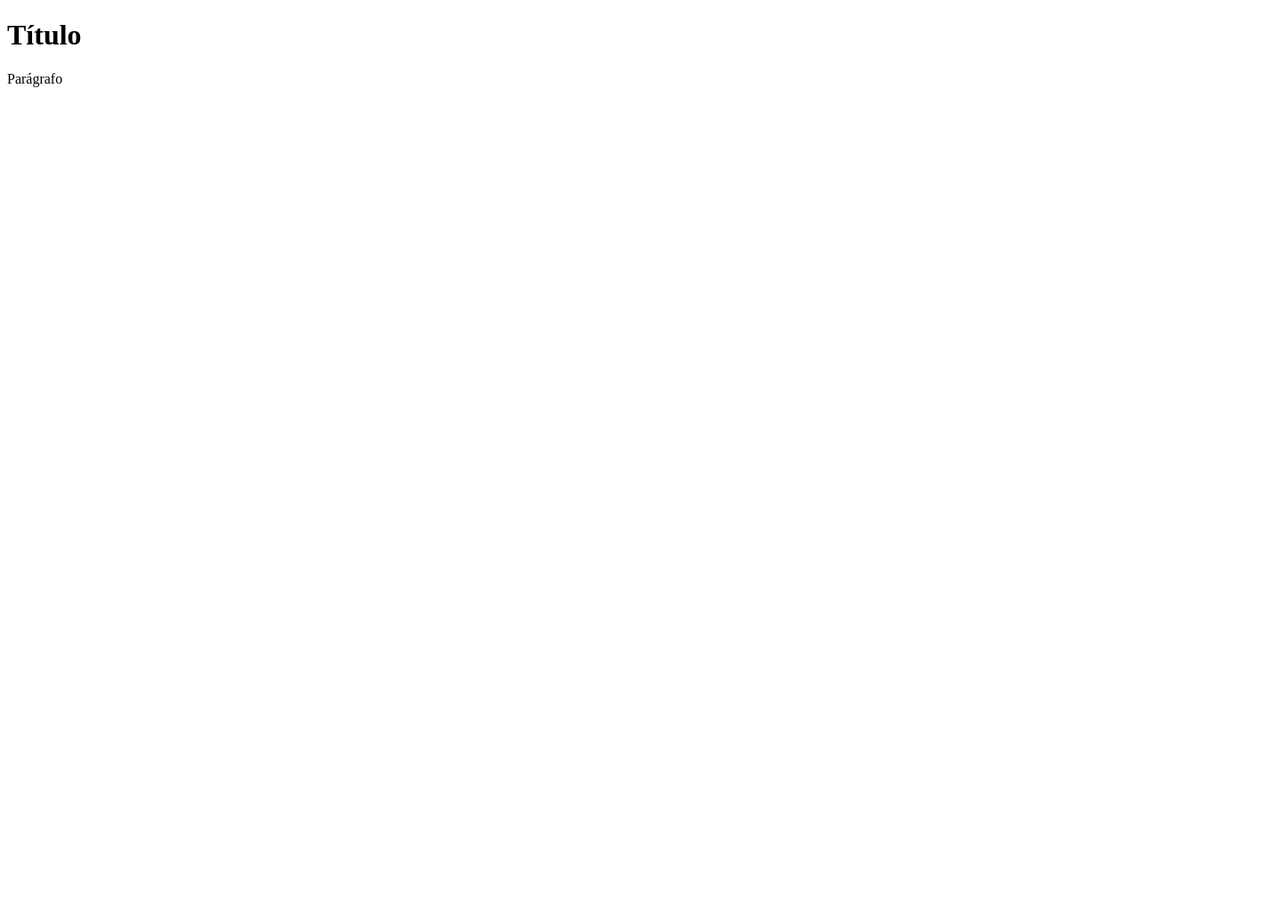
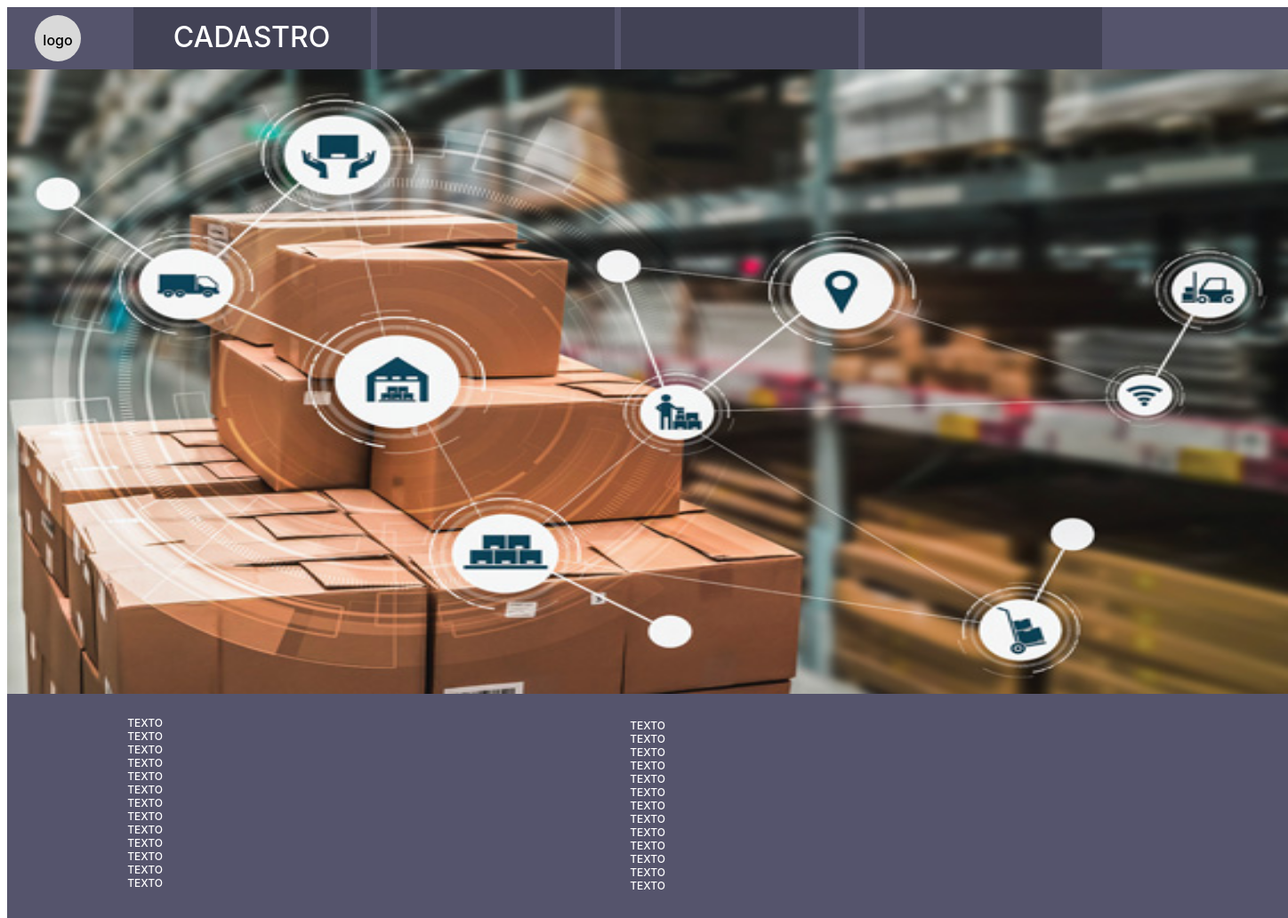
Before and after one commit to edson1sousa/meu-site, a plain HTML site: page index.html in a window 1280 px wide. Shown: the whole page at 89% size, 1448 px wide, since content can reach past the window. Before the commit the page ends 800 px from the top, so only its background shows below. Drawn offline with Linux system fonts and the light colour scheme.

Commit message:
Update index.html

```diff
--- a/index.html
+++ b/index.html
@@ -1,11 +1,18 @@
-<!DOCTYPE html>
-<html>
-<head>
- <title>Título da página - Aparece na aba</title>
- <meta charset="utf-8" />
-</head>
-<body>
- <h1>Título</h1>
- <p>Parágrafo</p>
-</body>
-</html>
+<div style="width: 100%; height: 100%; position: relative; background: white">
+    <img style="width: 1440px; height: 702px; left: 0px; top: 70px; position: absolute" src="estoque_materia.jpg" />
+    <div style="width: 1440px; height: 252px; left: 0px; top: 772px; position: absolute; background: #55546C"></div>
+    <div style="width: 1440px; height: 70px; left: 0px; top: 0px; position: absolute">
+    <div style="width: 1440px; height: 70px; left: 0px; top: 0px; position: absolute; background: #55546C"></div>
+    <div style="width: 267px; height: 70px; left: 142px; top: 0px; position: absolute; background: #424255"></div>
+    <div style="width: 267px; height: 70px; left: 964px; top: 0px; position: absolute; background: #424255"></div>
+    <div style="width: 267px; height: 70px; left: 416px; top: 0px; position: absolute; background: #424255"></div>
+    <div style="width: 267px; height: 70px; left: 690px; top: 0px; position: absolute; background: #424255"></div>
+
+    <a href="cadastro.html" style="text-decoration: none;">
+        <div style="width: 238px; height: 42px; left: 156px; top: 14px; position: absolute; text-align: center; color: white; font-size: 32px; font-family: Inter; font-weight: 500; word-wrap: break-word"> CADASTRO </div> </a>
+
+    <div style="width: 52px; height: 52px; left: 31px; top: 9px; position: absolute; background: #D9D9D9; border-radius: 9999px"></div>
+    <div style="width: 96px; height: 34px; left: 9px; top: 27px; position: absolute; text-align: center; color: black; font-size: 16px; font-family: Inter; font-weight: 500; word-wrap: break-word">logo</div>
+    </div>
+    <div style="width: 220px; height: 195px; left: 45px; top: 797px; position: absolute; text-align: center; color: white; font-size: 12px; font-family: Inter; font-weight: 500; word-wrap: break-word">TEXTO<br/>TEXTO<br/>TEXTO<br/>TEXTO<br/>TEXTO<br/>TEXTO<br/>TEXTO<br/>TEXTO<br/>TEXTO<br/>TEXTO<br/>TEXTO<br/>TEXTO<br/>TEXTO<br/></div>
+    <div style="width: 220px; height: 195px; left: 610px; top: 800px; position: absolute; text-align: center; color: white; font-size: 12px; font-family: Inter; font-weight: 500; word-wrap: break-word">TEXTO<br/>TEXTO<br/>TEXTO<br/>TEXTO<br/>TEXTO<br/>TEXTO<br/>TEXTO<br/>TEXTO<br/>TEXTO<br/>TEXTO<br/>TEXTO<br/>TEXTO<br/>TEXTO<br/></div>
```
